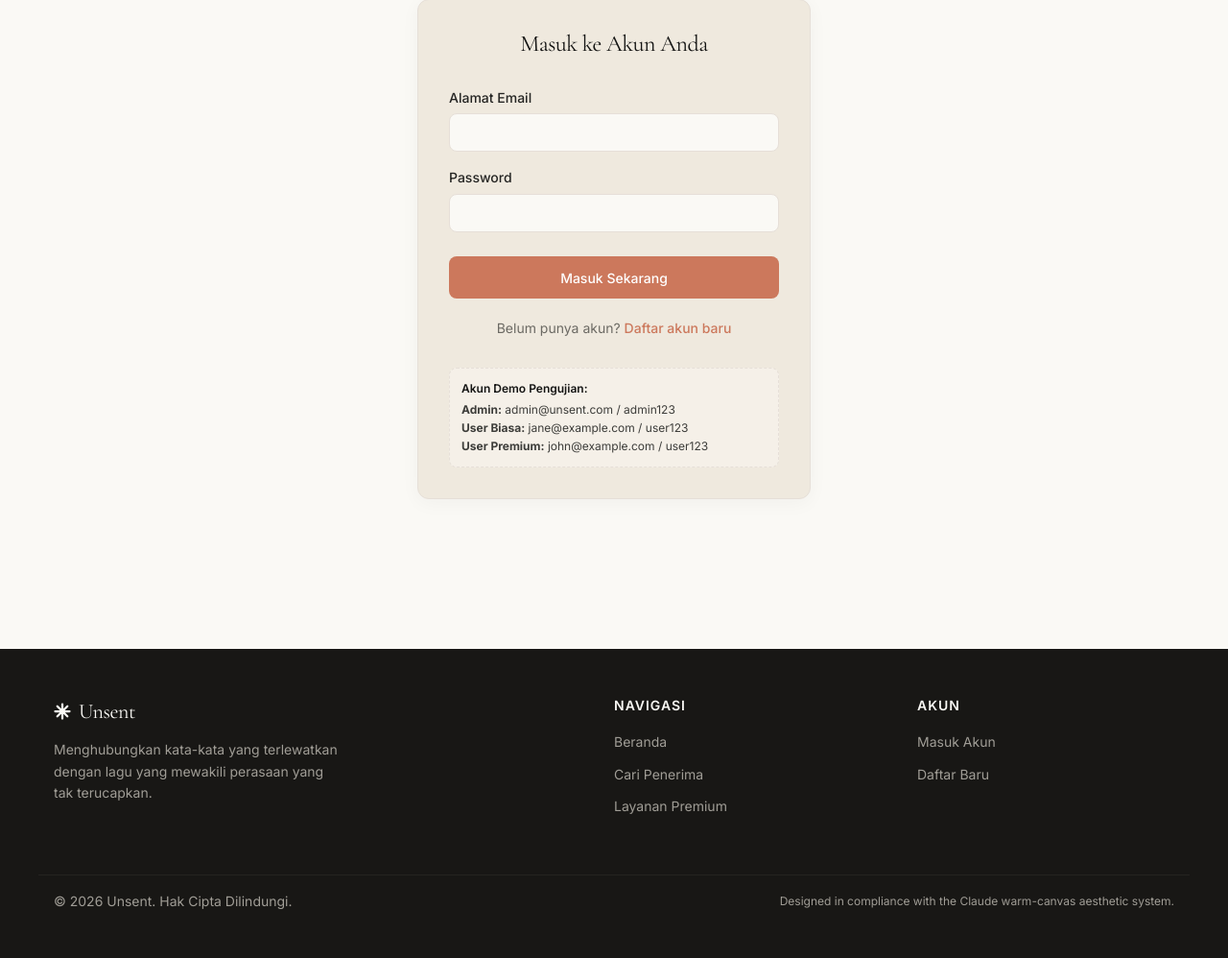
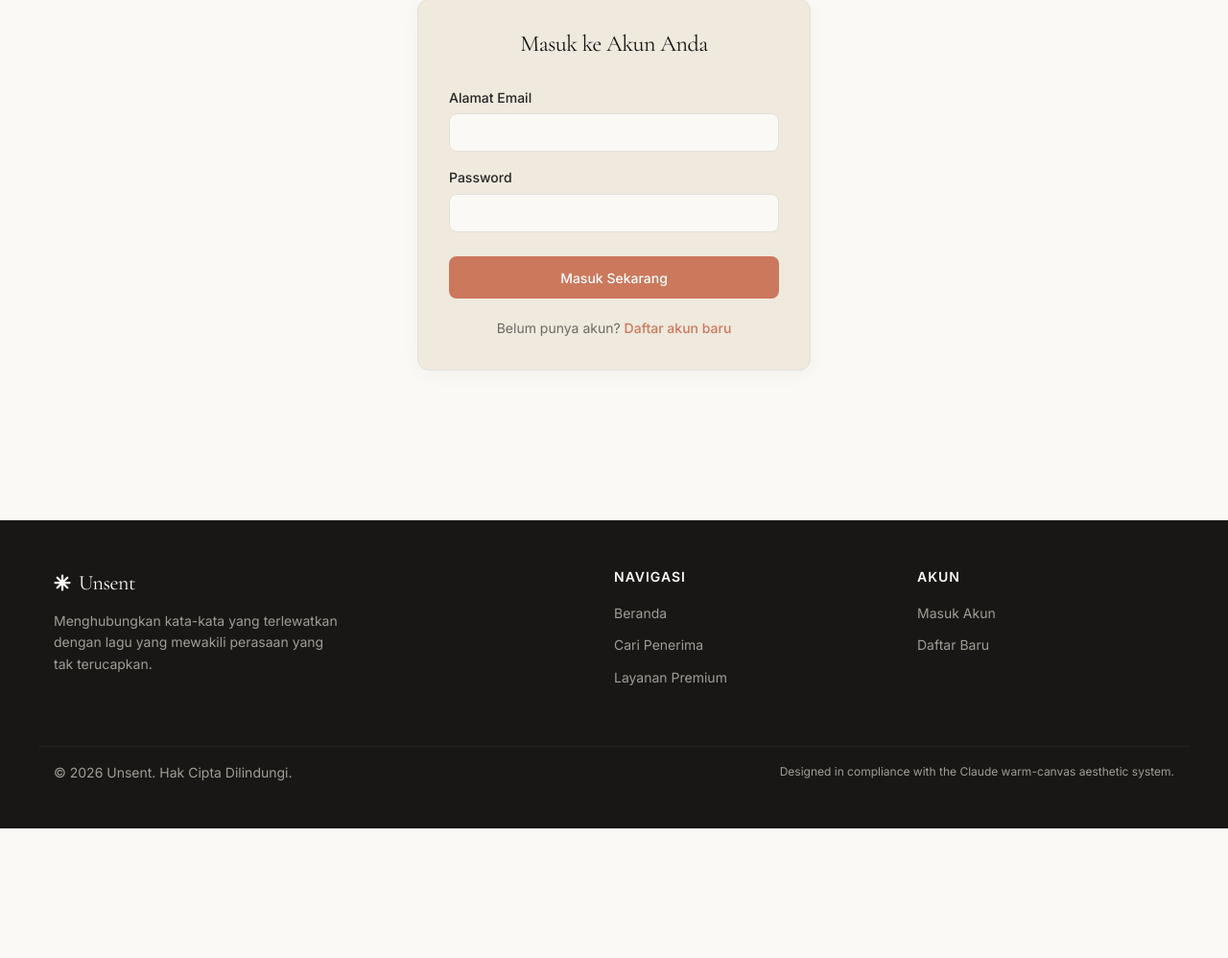
Before and after one commit to featdinar/pwuas_dinartia1, a PHP site: page /login.php in a window 1280 px wide. Shown: the part 158-1156 px from the top of the page at 96% size. After the commit the page ends 1021 px from the top, so only its background shows below. Run offline with PHP 8.4, Linux system fonts and the light colour scheme.

Commit message:
commit uas keduabelas

```diff
--- a/login.php
+++ b/login.php
@@ -77,16 +77,6 @@ require_once __DIR__ . '/includes/header.php';
     <div style="text-align: center; margin-top: 20px; font-size: 14px; color: var(--color-muted);">
       Belum punya akun? <a href="register.php" style="font-weight: 500;">Daftar akun baru</a>
     </div>
-
-    <!-- Quick access credentials helper for easy testing -->
-    <div style="margin-top: 30px; padding: 12px; border: 1px dashed var(--color-hairline); border-radius: var(--rounded-md); font-size: 12px; background-color: var(--color-surface-soft);">
-      <p style="font-weight: 600; color: var(--color-ink); margin-bottom: 4px;">Akun Demo Pengujian:</p>
-      <ul style="list-style: none; padding-left: 0;">
-        <li><strong>Admin:</strong> admin@unsent.com / admin123</li>
-        <li><strong>User Biasa:</strong> jane@example.com / user123</li>
-        <li><strong>User Premium:</strong> john@example.com / user123</li>
-      </ul>
-    </div>
   </div>
 </div>
 
```
Also changed, not shown: dashboard_admin.php (+6 -6 lines).
